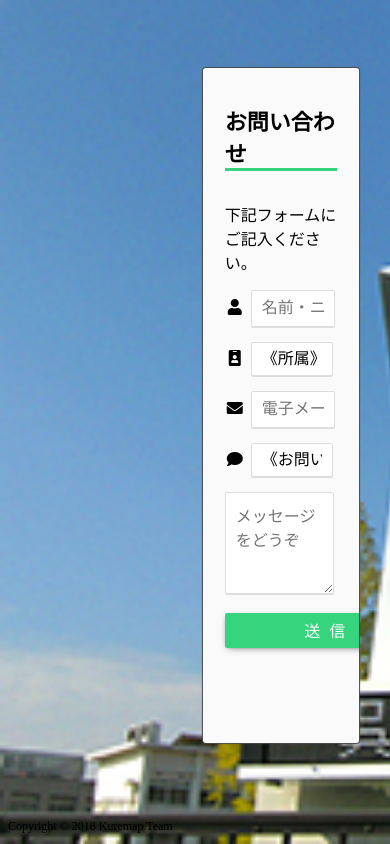
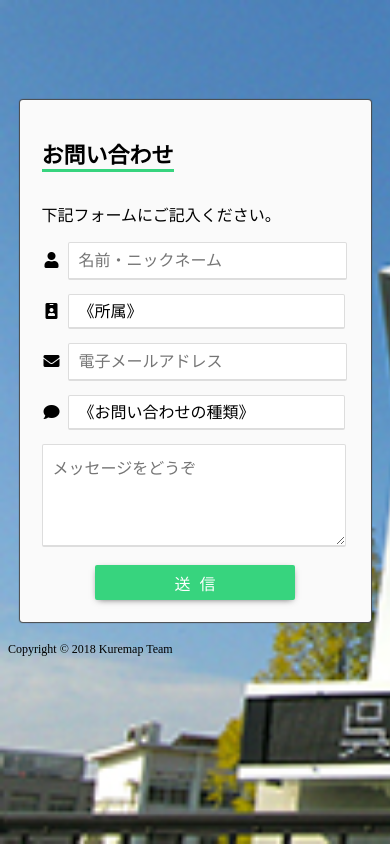
Before and after one commit to kure-kosen/kure_kosen_map, a PHP site: page /contact.html in a window 390 px wide. Run offline with PHP 8.4, Linux system fonts and the light colour scheme; some libraries are stand-ins or nearby versions.

Commit message:
スマートフォン向け配置をつくる、ほか

```diff
--- /dev/null
+++ b/src/static/assets/css/sp-contact.css
@@ -0,0 +1,24 @@
+@charset "utf-8";
+
+@media screen and (max-width: 740px) {
+
+/* ---
+ フォーム全体
+   --- */
+.contact {
+    position: static;
+    width: 90vw;
+    display: block;
+    margin:100px auto 20px;
+    height: auto;
+    overflow-y: visible;
+}
+
+/* ---
+ フッター
+   --- */
+footer {
+    position: static;
+}
+
+}
--- a/src/static/contact.html
+++ b/src/static/contact.html
@@ -3,7 +3,9 @@
     <head>
         <meta charset="utf-8">
         <title>お問い合わせ - 呉高専マップ</title>
+        <meta name="viewport" content="width=device-width, initial-scale=1">
         <link rel="stylesheet" type="text/css" href="assets/css/contact.css">
+        <link rel="stylesheet" type="text/css" href="assets/css/sp-contact.css">
         <link href="https://use.fontawesome.com/releases/v5.0.2/css/all.css" rel="stylesheet">
     </head>
     <body>
@@ -21,12 +23,15 @@
                         <form>
                             <ul class="form-components">
                                 <li>
+                                    <label>
                                         <span class="icon">
                                             <i class="fas fa-user fa-fw"></i>
                                         </span>
                                         <input type="text" placeholder="名前・ニックネーム" class="input-area">
+                                    </label>
                                 </li>
                                 <li>
+                                    <label>
                                         <span class="icon">
                                             <i class="fas fa-id-badge fa-fw"></i>
                                         </span>
@@ -37,14 +42,18 @@
                                             <option>保護者</option>
                                             <option>その他</option>
                                         </select>
+                                    </label>
                                 </li>
                                 <li>
+                                    <label>
                                         <span class="icon">
                                             <i class="fas fa-envelope fa-fw"></i>
                                         </span>
                                         <input type="text" placeholder="電子メールアドレス" class="input-area">
+                                    </label>
                                 </li>
                                 <li>
+                                    <label>
                                         <span class="icon">
                                             <i class="fas fa-comment fa-fw"></i>
                                         </span>
@@ -54,6 +63,7 @@
                                             <option>バグ報告</option>
                                             <option>その他</option>
                                         </select>
+                                    </label>
                                 </li>
                                 <li>
                                     <textarea placeholder="メッセージをどうぞ" class="input-area"></textarea>
```
Also changed, not shown: src/static/assets/css/contact.css (+17 -6 lines). Lines whose indentation alone changed are shown as unchanged.
